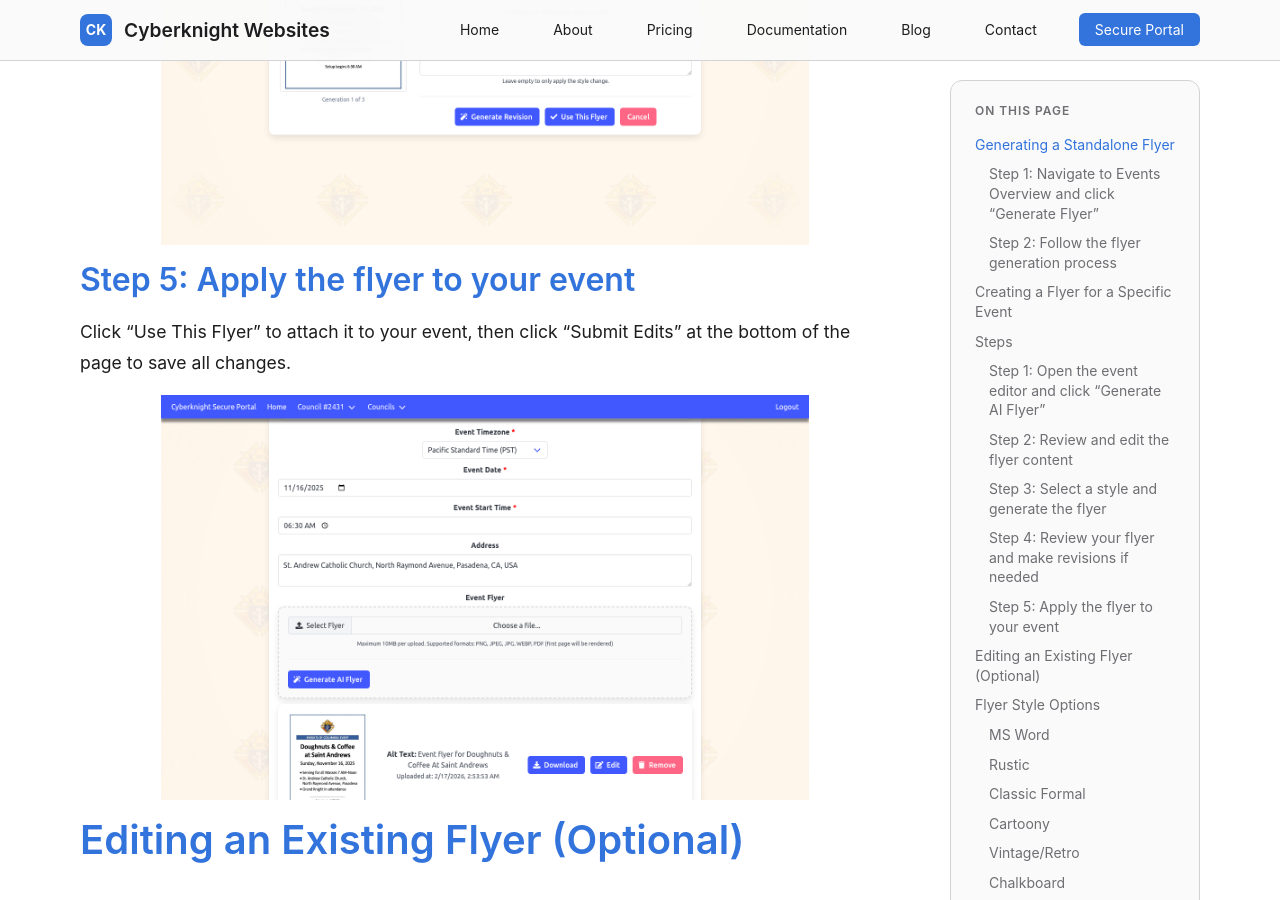
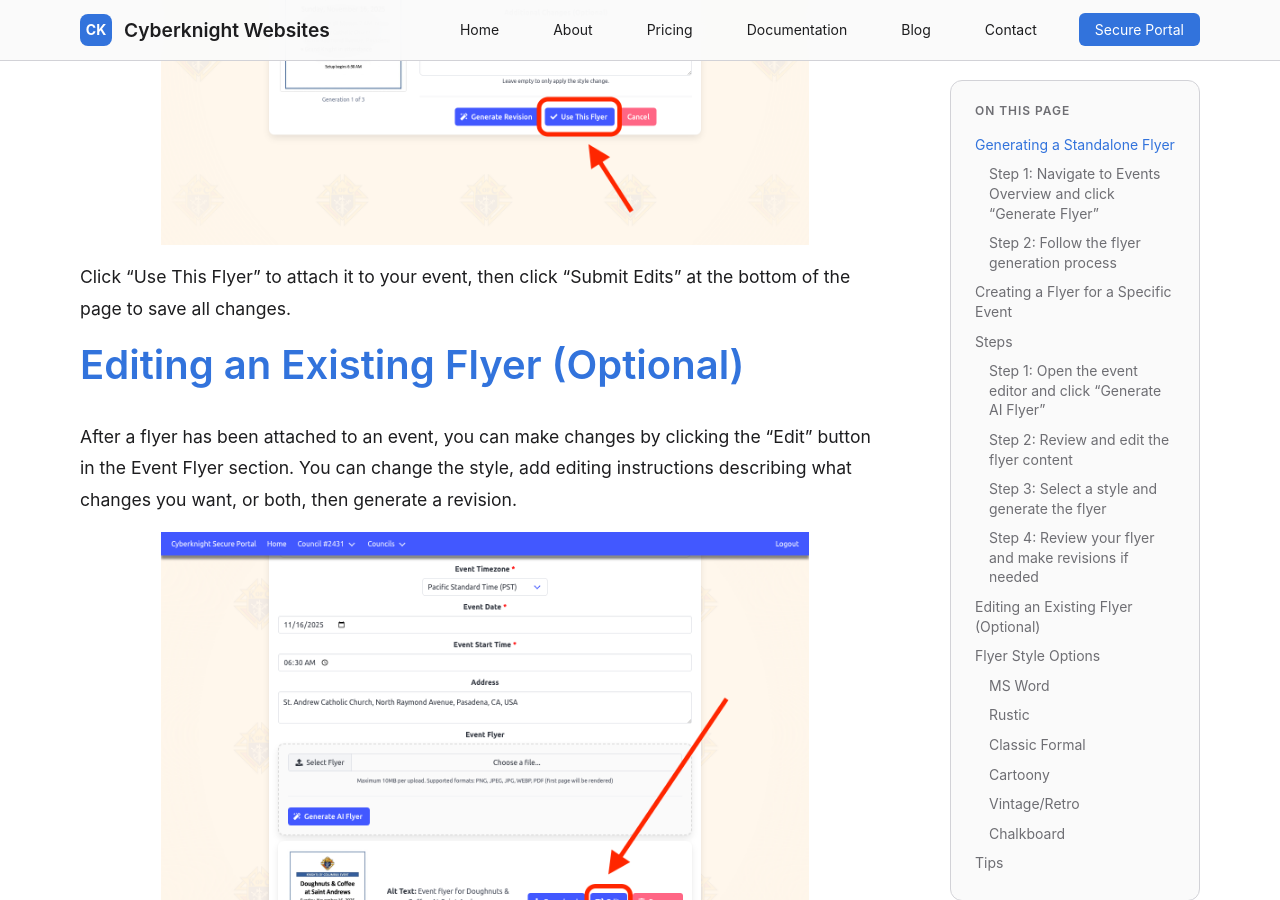
Before and after one commit to Cyberknight-Websites-Org/cyberknight-corporate-website, a Jekyll site: the page built from _documentation/generating-event-flyers.md, in a window 1280 px wide and 900 px high, scrolled down 3076 px. Built offline with Jekyll 4.4.1, drawn with Linux system fonts in a browser that asks for light colours.

Commit message:
docs: sync documentation from secure webapp

```diff
--- a/_documentation/generating-event-flyers.md
+++ b/_documentation/generating-event-flyers.md
@@ -48,17 +48,13 @@
 
 <img src="/assets/images/docs/generating-event-flyers/screenshot-03.png" alt="Generated flyer preview with refinement options" class="announcement-img-lightbox">
 
-### Step 5: Apply the flyer to your event
-
 Click "Use This Flyer" to attach it to your event, then click "Submit Edits" at the bottom of the page to save all changes.
-
-<img src="/assets/images/docs/generating-event-flyers/screenshot-04.png" alt="Event edit page showing the attached flyer with Download, Edit, and Remove buttons" class="announcement-img-lightbox">
 
 ## Editing an Existing Flyer (Optional)
 
 After a flyer has been attached to an event, you can make changes by clicking the "Edit" button in the Event Flyer section. You can change the style, add editing instructions describing what changes you want, or both, then generate a revision.
 
-<img src="/assets/images/docs/generating-event-flyers/screenshot-05.png" alt="Flyer editor showing options to revise the design" class="announcement-img-lightbox">
+<img src="/assets/images/docs/generating-event-flyers/screenshot-04.png" alt="Event edit page showing the attached flyer with Download, Edit, and Remove buttons" class="announcement-img-lightbox">
 
 ## Flyer Style Options
 
```
Also changed, not shown: assets/images/docs/generating-event-flyers/screenshot-01.png, assets/images/docs/generating-event-flyers/screenshot-02.png, assets/images/docs/generating-event-flyers/screenshot-03.png, assets/images/docs/generating-event-flyers/screenshot-04.png, assets/images/docs/generating-event-flyers/screenshot-06.png.
